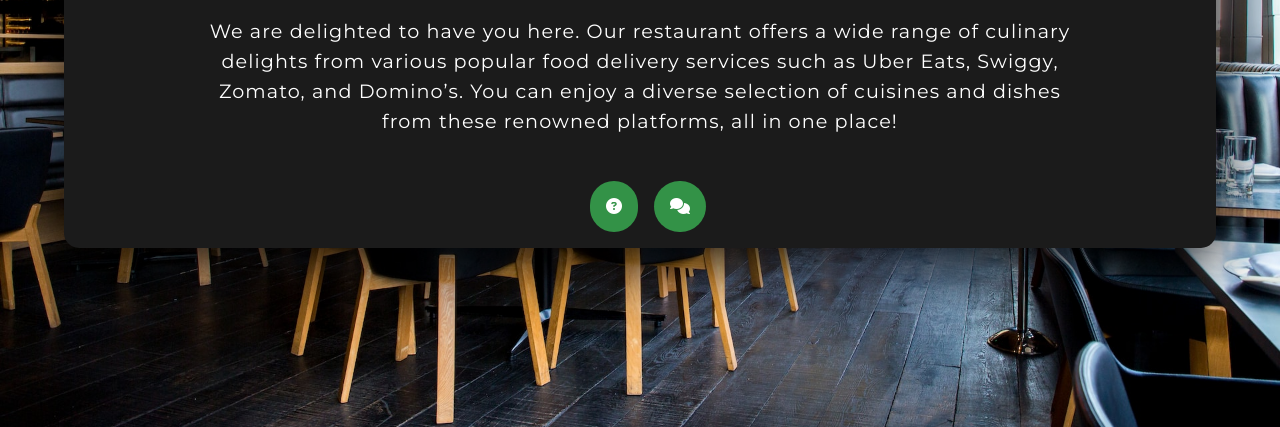
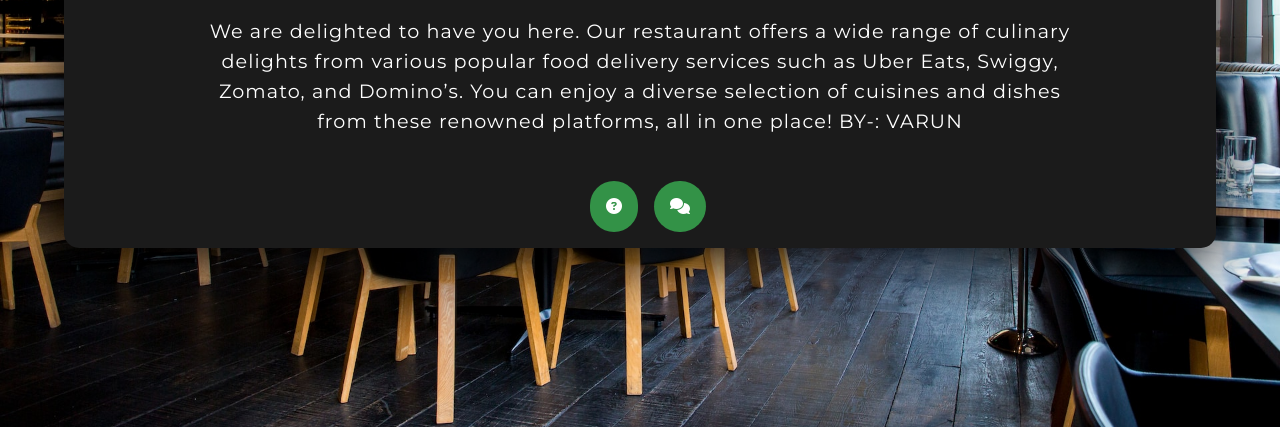
Before and after one commit to varunsoni11452/Project, a plain HTML site: page index.html in a window 1280 px wide. Shown: the part 373-800 px from the top of the page. Drawn offline with nearby package versions, Linux system fonts and the light colour scheme.

Commit message:
Update index.html

```diff
--- a/index.html
+++ b/index.html
@@ -34,7 +34,7 @@
             </div>
             <br>
             <div class="main-head2">
-               We are delighted to have you here. Our restaurant offers a wide range of culinary delights from various popular food delivery services such as Uber Eats, Swiggy, Zomato, and Domino’s. You can enjoy a diverse selection of cuisines and dishes from these renowned platforms, all in one place!
+               We are delighted to have you here. Our restaurant offers a wide range of culinary delights from various popular food delivery services such as Uber Eats, Swiggy, Zomato, and Domino’s. You can enjoy a diverse selection of cuisines and dishes from these renowned platforms, all in one place! BY-: VARUN
             </div>
          </div>
          <div class="but-link" style="display: flex; position: absolute; bottom: 1rem;">
```
